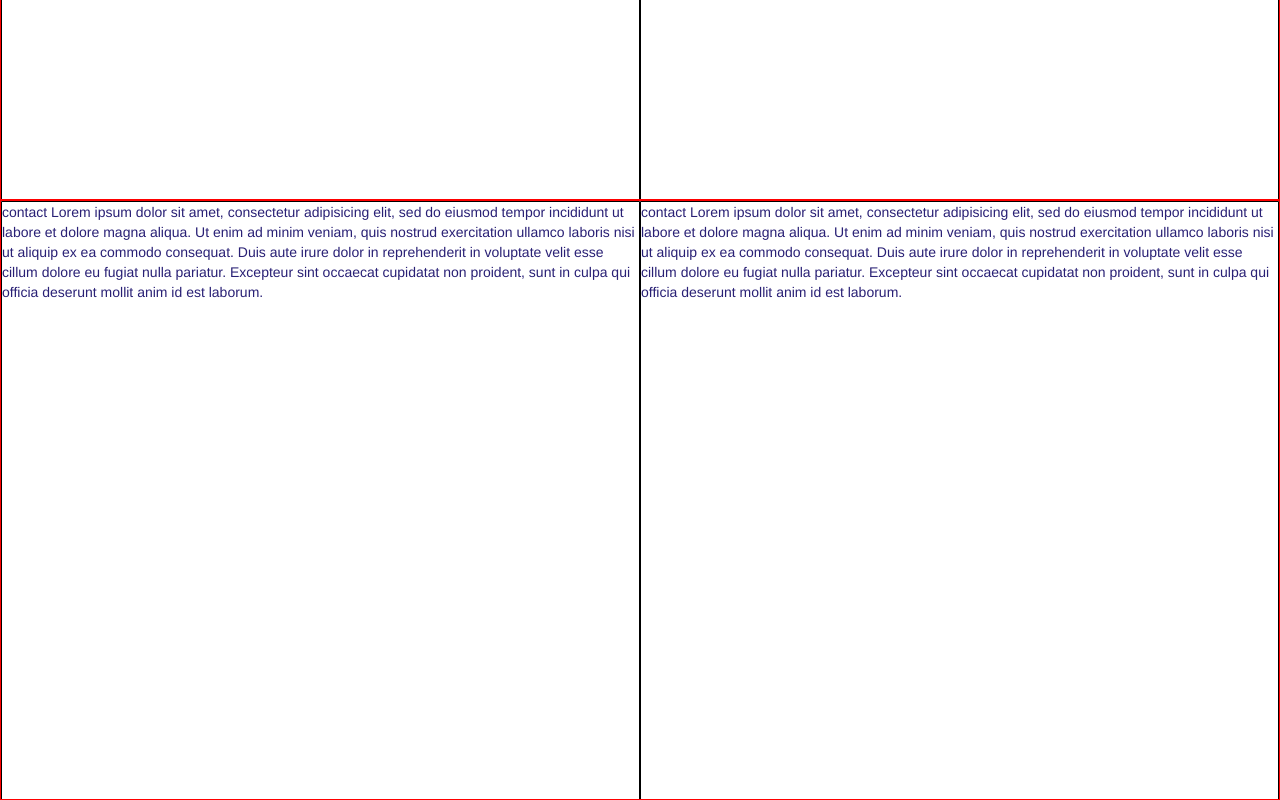
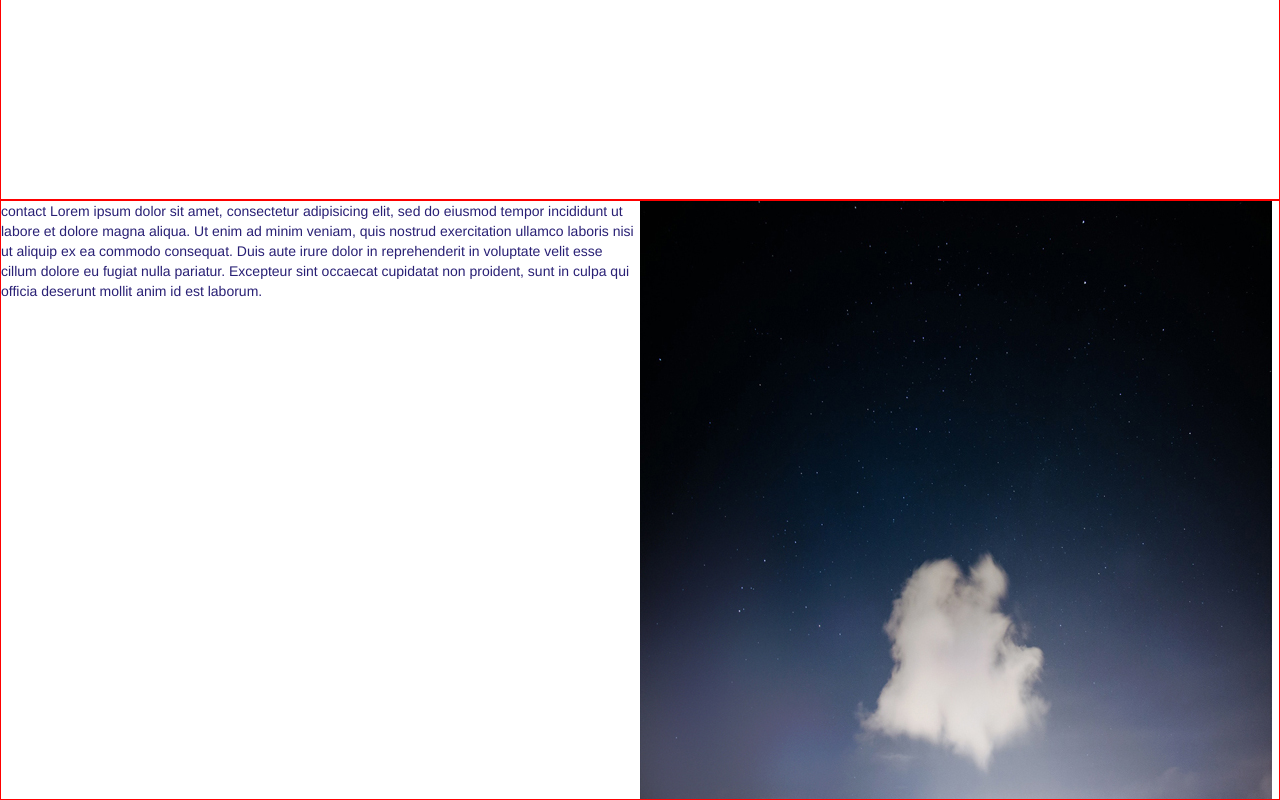
Before and after one commit to leahwchang/leahwchang.github.io, a plain HTML site: page index.html in a window 1280 px wide. Shown: the part 1600-2400 px from the top of the page. Drawn offline with nearby package versions, Linux system fonts and the light colour scheme.

Commit message:
add image placeholders

```diff
--- a/index.html
+++ b/index.html
@@ -26,7 +26,7 @@
 			<!-- section 1: about me -->
 			<div id="section1" class="row section">
 				<div class="col-md-6 left full-height">
-					<img src="images/bg1.jpg" class="img-responsive">
+					<img src="images/bg1-a.jpg" class="img">
 				</div>
 				<div class="col-md-6 right full-height">
 					about me
@@ -95,13 +95,7 @@
 					proident, sunt in culpa qui officia deserunt mollit anim id est laborum.
 				</div>
 				<div class="col-md-6 right full-height">
-					contact
-					Lorem ipsum dolor sit amet, consectetur adipisicing elit, sed do eiusmod
-					tempor incididunt ut labore et dolore magna aliqua. Ut enim ad minim veniam,
-					quis nostrud exercitation ullamco laboris nisi ut aliquip ex ea commodo
-					consequat. Duis aute irure dolor in reprehenderit in voluptate velit esse
-					cillum dolore eu fugiat nulla pariatur. Excepteur sint occaecat cupidatat non
-					proident, sunt in culpa qui officia deserunt mollit anim id est laborum.
+					<img src="images/bg2-a.jpg" class="img">
 				</div>
 			</div>
 		</div>
--- a/public/stylesheet.css
+++ b/public/stylesheet.css
@@ -17,7 +17,7 @@ body {
 	height: 600px;
 	color: #292075;
 	/*background-color: #1E88E5;*/
-	border: 1px solid red;
+	/*border: 1px solid red;*/
 }
 
 #section2 {
@@ -42,7 +42,7 @@ body {
 }
 
 .col-md-6 {
-	border: 1px solid black;
+	/*border: 1px solid black;*/
 	padding: 0;
 }
 
@@ -62,7 +62,7 @@ body {
   min-height: 100%;
   height: 100%;
 }
-.full-height {
+.col-md-6 {
   height: 100%;
   min-height: 100%;
 }*/
@@ -92,3 +92,8 @@ body {
   float: none;
 }
 */
+/*
+.img {
+	height: auto;
+	width: 100%;
+}*/
```
Also changed, not shown: images/bg1-a.jpg (added), images/bg2-a.jpg (added), images/bg2.jpg (added), 1 other file.
